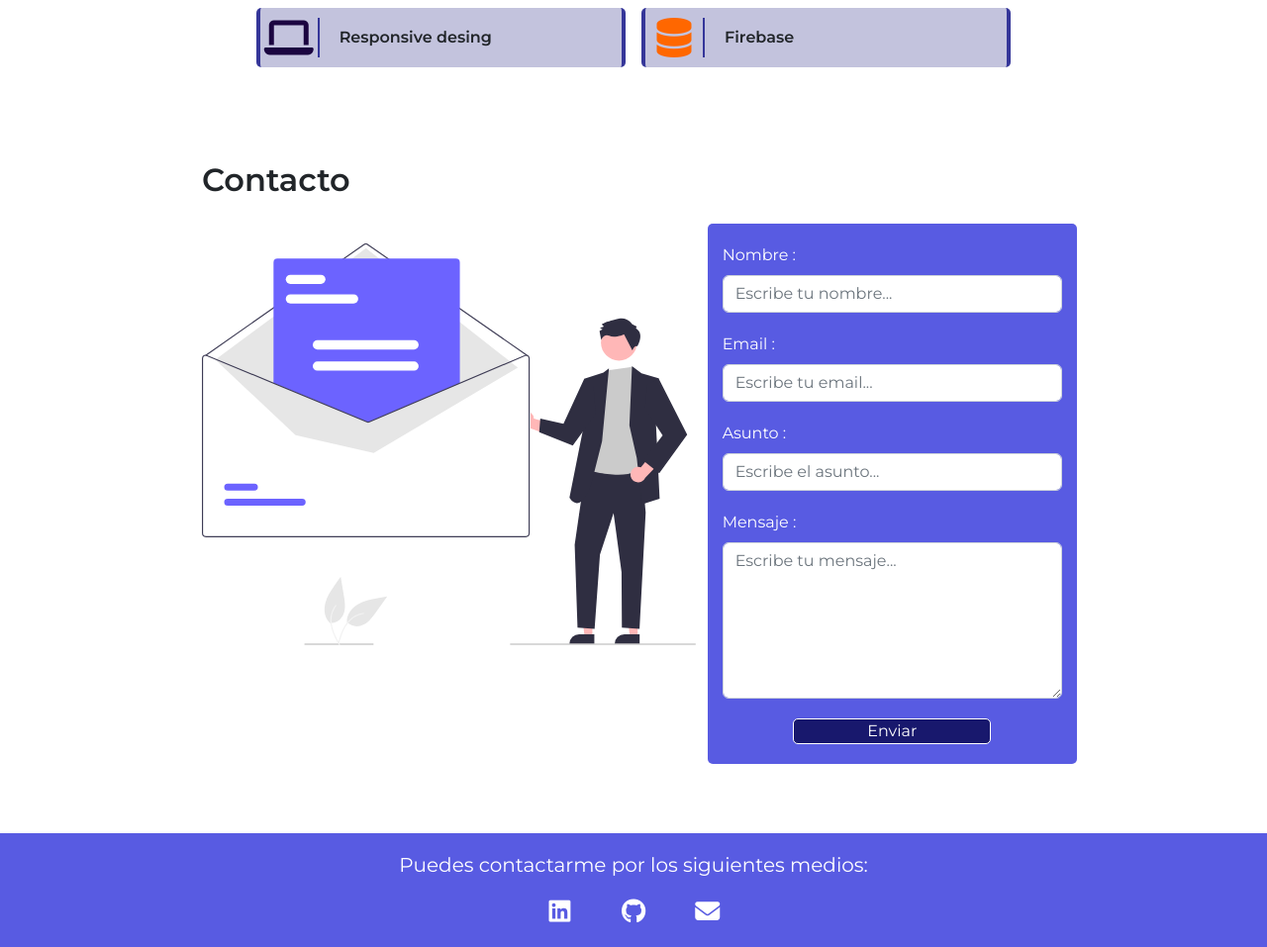
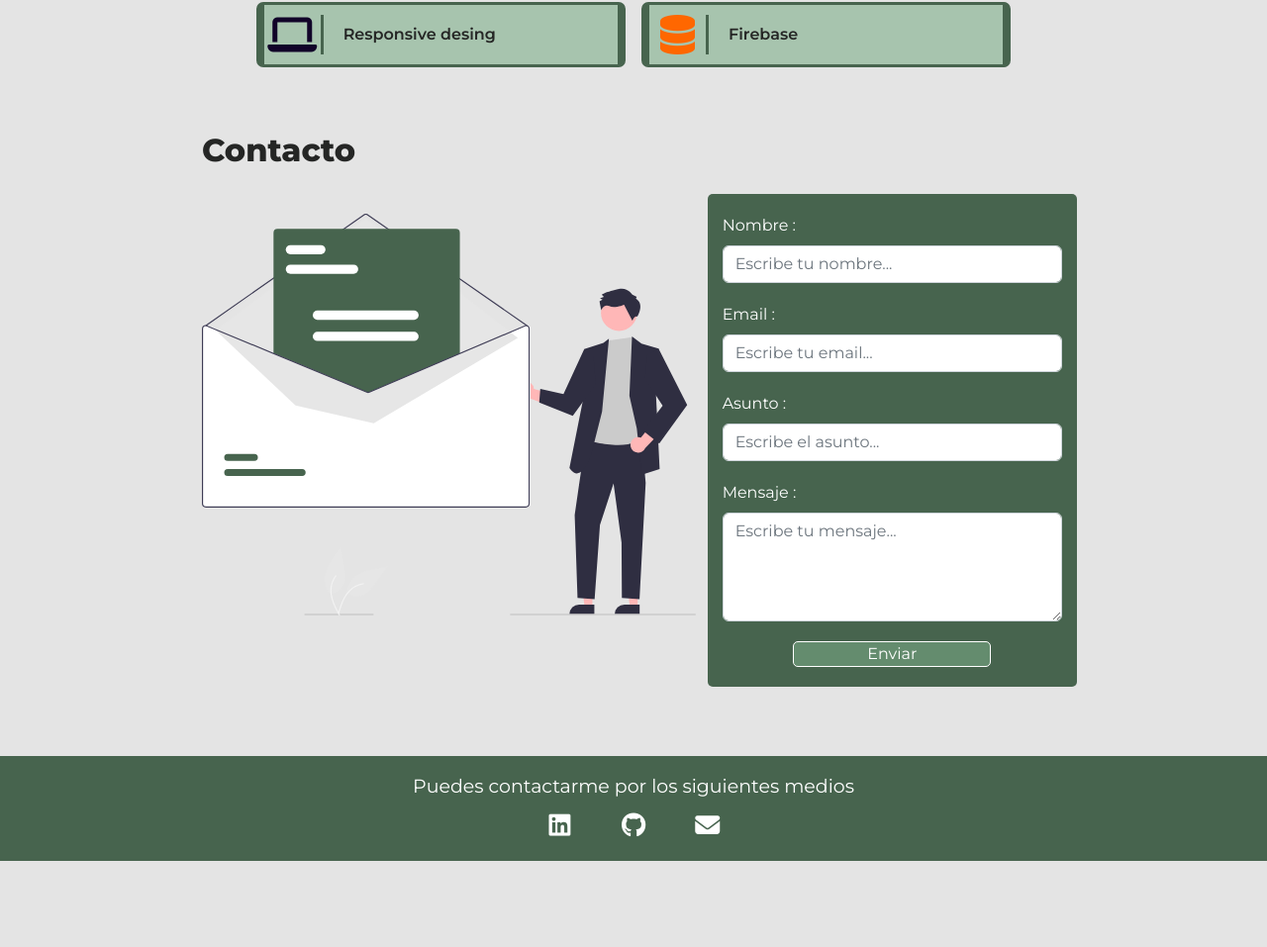
Before and after one commit to LeonelQuinones/Portfolio, a plain HTML site: page index.html in a window 1280 px wide. Shown: the part 1273-2230 px from the top of the page at 99% size. After the commit the page ends 2143 px from the top, so only its background shows below. Drawn offline with nearby package versions, Linux system fonts and the light colour scheme.

Commit message:
cambio de colores

```diff
--- a/index.html
+++ b/index.html
@@ -84,7 +84,7 @@
       <div class="container contenedor">
         <div class="sec-habilidades">
           <h2 class="subtitulos">Herramientas</h2>
-          <div id="herramientas" class="row gap-3 justify-content-center"></div>
+          <div id="herramientas" class="row gap-3 justify-content-center herramientas"></div>
         </div>
       </div>
     </section>
@@ -98,7 +98,7 @@
         <h2 class="subtitulos">Contacto</h2>
         <div class="row sec-contacto">
           <div class="col-sm-7">
-            <img class="img-form" src="src/assets/img/undraw_envelope_re_f5j4.svg" width="100%" alt="Email">
+            <img class="img-form" src="src/assets/img/undraw_envelope_re_f5j4 (1).svg" width="100%" alt="Email">
           </div>
           <div class="col-sm-5 formulario">
             <form action="https://formsubmit.co/a1037268dc68984eff18fc5e5dea1e34" method="POST">
@@ -117,7 +117,7 @@
                 </div>
                 <div class="col-12">
                   <label for="formMensaje" class="form-label label-form">Mensaje :</label>
-                  <textarea class="form-control" name="mensaje" id="formMensaje" cols="20" rows="6" placeholder="Escribe tu mensaje..."></textarea>
+                  <textarea class="form-control" name="mensaje" id="formMensaje" cols="20" rows="4" placeholder="Escribe tu mensaje..."></textarea>
                 </div>
                 <button class="boton-form" type="submit">Enviar</button>
               </div>
@@ -135,7 +135,7 @@
       <div class="container contenedor">
         <div class="row div-footer">
           <div class="col-12">
-            <h3>Puedes contactarme por los siguientes medios:</h3>
+            <h3>Puedes contactarme por los siguientes medios</h3>
           </div>
           <div class="col-1">
             <a href="https://www.linkedin.com/in/leonel-qui%C3%B1ones/">
--- a/lenguajes.json
+++ b/lenguajes.json
@@ -21,13 +21,13 @@
         "id" : 4,
         "nombre" : "Javascript",
         "icono" : "fa-brands fa-square-js",
-        "color" : "#FFF538"
+        "color" : "#E8DF33"
     },
     {
         "id" : 5,
         "nombre" : "Node js",
         "icono" : "fa-brands fa-node-js",
-        "color" : "#79FF22"
+        "color" : "#84FF14"
     },
     {
         "id" : 6,
@@ -51,7 +51,7 @@
         "id" : 9,
         "nombre" : "Responsive desing",
         "icono" : "fa-solid fa-laptop",
-        "color" : "#1B0540"
+        "color" : "#110329"
     },
     {
         "id" : 10,
--- a/style.css
+++ b/style.css
@@ -7,9 +7,17 @@
     font-family: 'Montserrat', sans-serif;
 }
 
+body {
+    background-color: #e4e4e4;
+}
+
 .encabezado {
-    background-color: #585be2;
-    border-bottom: 2px solid #353699;
+    background-color: #47644e;
+    box-shadow:
+        0px 8.4px 11.8px rgba(0, 0, 0, 0.17),
+        0px 11.6px 26.1px rgba(0, 0, 0, 0.111),
+        0px 16px 47.1px rgba(0, 0, 0, 0.085),
+        0px 22px 113px rgba(0, 0, 0, 0.059);
 }
 
 .contenedor {
@@ -44,13 +52,13 @@
 
 .enlaces-nav {
     text-decoration: none;
-    color: white;
+    color: #eeeeee;
     padding: 10px;
     font-weight: 600;
 }
 
 .enlaces-nav:hover {
-    background-color: #353699;
+    background-color: #2f4234;
     color: white;
     transition: 0.4s;
     -webkit-transition: 0.4s;
@@ -83,10 +91,11 @@
     text-align: start;
     font-size: 35px;
     font-weight: 800;
+    color: #252625;
 }
 
 .titulo-principal span {
-    color: #585be2;
+    color: #648C6E;
 }
 
 .div-botones {
@@ -94,7 +103,7 @@
 }
 
 .botones-inicio {
-    background-color: #585be2;
+    background-color: #47644e;
     border-radius: 7px;
     -webkit-border-radius: 7px;
     -moz-border-radius: 7px;
@@ -104,7 +113,7 @@
 }
 
 .botones-inicio:hover {
-    background-color: #353699;
+    background-color: #2f4234;
     cursor: pointer;
     transition: 0.4;
     -webkit-transition: 0.4;
@@ -115,13 +124,14 @@
 
 .botones-inicio a {
     text-decoration: none;
-    color: #fff;
+    color: #eeeeee;
 }
 
 /* Sobre mi */
 
 .subtitulos {
-    font-weight: 600;
+    color: #252625;
+    font-weight: 800;
     margin: 0;
     padding: 25px 0;
     text-align: start;
@@ -130,24 +140,35 @@
 /* Habilidades */
 
 .sec-habilidades {
-    padding: 70px 0;
+    margin: 30px 0;
+}
+
+.herramientas {
+    padding: 10px 0;
+    /* backdrop-filter: blur(1.7px) saturate(200%);
+    -webkit-backdrop-filter: blur(2px) saturate(92%);
+    background-color: rgba(28, 25, 40, 0.65);
+    border-radius: 12px;
+    border: 1px solid rgba(255, 255, 255, 0.125); */
 }
 
 .card-herr {
-    border-left: 4px solid #353699;
-    border-right: 4px solid #353699;
-    border-radius: 5px;
+    border-left: 8px solid #47644e;
+    border-right: 8px solid #47644e;
+    border-top: 3px solid #47644e;
+    border-bottom: 3px solid #47644e;
+    border-radius: 7px;
     display: flex;
     align-items: center;
     padding-top: 10px;
     padding-bottom: 10px;
     padding-left: 0;
-    background-color: #a2a2caa4;
+    background-color: #a7c4ae;
     margin-top: 5px;
-    -webkit-border-radius: 5px;
-    -moz-border-radius: 5px;
-    -ms-border-radius: 5px;
-    -o-border-radius: 5px;
+    -webkit-border-radius: 7px;
+    -moz-border-radius: 7px;
+    -ms-border-radius: 7px;
+    -o-border-radius: 7px;
 }
 
 .card-herr p {
@@ -159,8 +180,12 @@
 .iconos-hab {
     font-size: 40px;
     width: 60px;
-    border-right: 2px solid #353699;
+    border-right: 3px solid #47644e;
     text-align: center;
+}
+
+.card-herr p {
+    color: #252625;
 }
 
 @media (max-width: 768px) {
@@ -183,7 +208,7 @@
 }
 
 .formulario {
-    background-color: #585be2;
+    background-color: #47644e;
     border-radius: 5px;
     -webkit-border-radius: 5px;
     -moz-border-radius: 5px;
@@ -203,7 +228,7 @@
     text-align: center;
     border: 1px solid #fff;
     border-radius: 5px;
-    background-color: #18186d;
+    background-color: #648C6E;
     color: #fff;
     -webkit-border-radius: 5px;
     -moz-border-radius: 5px;
@@ -212,13 +237,13 @@
 }
 
 .boton-form:hover {
-    background-color: #18186dc9;
+    background-color: #2f4234;
 }
 
 /* Footer */
 
 footer {
-    background-color: #585be2;
+    background-color: #47644e;
     padding: 20px 0;
 }
 
@@ -237,9 +262,16 @@ footer {
 }
 
 .div-footer div h3 {
-    font-size: 20px;
+    font-size: 19px;
     color: #fff;
-    padding-bottom: 15px;
+    padding-bottom: 7px;
+}
+
+@media (max-width: 768px) {
+    .div-footer div h3 {
+        font-size: 17px;
+        padding-bottom: 5px;
+    }
 }
 
 .iconos-footer {
```
Also changed, not shown: src/assets/img/undraw_envelope_re_f5j4 (1).svg (added), src/assets/img/undraw_envelope_re_f5j4.svg (deleted).
